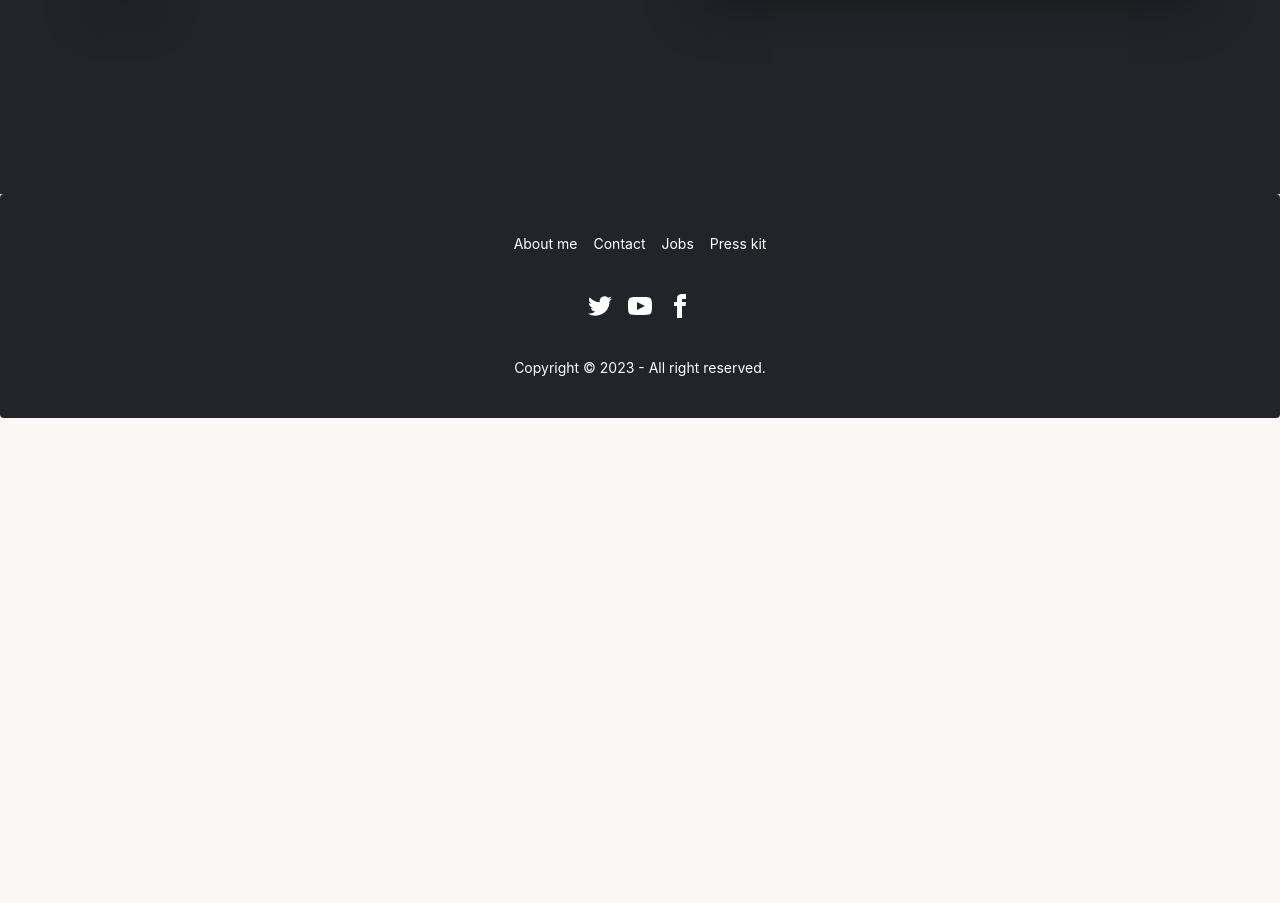
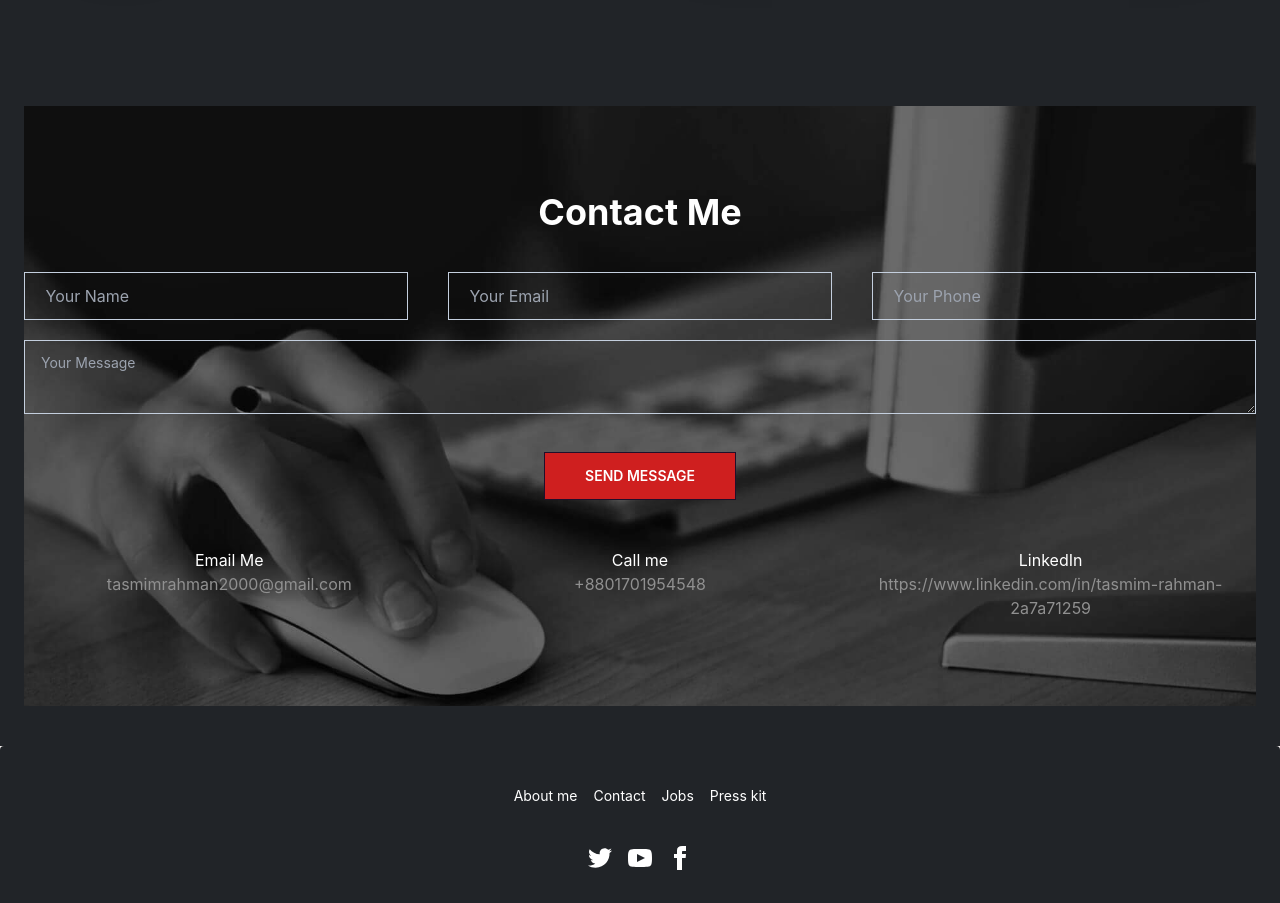
Before and after one commit to tasmim20/tasmim-portfolio, a React (Create React App) app: page / in a window 1280 px wide. Shown: the part 1490-2393 px from the top of the page. Before the commit the page ends 1908 px from the top, so only its background shows below. Built offline with nearby package versions, Linux system fonts and the light colour scheme.

Commit message:
contact me section added

```diff
--- /dev/null
+++ b/src/components/shared/ContactMe/ContactMe.js
@@ -0,0 +1,81 @@
+import img from "../../../assets/5.jpg";
+
+const ContactMe = () => {
+  return (
+    <div>
+      <div
+        className="hero text-white "
+        style={{ backgroundImage: `url(${img})`, height: 600, opacity: 2 }}
+      >
+        <div className=" lg:flex-row-reverse">
+          <div className="text-center  w-full">
+            <h1 className="text-4xl   font-bold pb-10">Contact Me</h1>
+          </div>
+          <div className=" ">
+            <div className=" text-white">
+              <form>
+
+             <div className="grid lg:grid-cols-3 grid-cols-1 gap-10 pb-5 text-white">
+             <input
+                    type="text"
+                    placeholder=" Your Name"
+                    name="user_name"
+                    className="input input-ghost sm:max-w-full bg-transparent rounded-none border-gray focus:bg-lightpink focus:text-white "
+                  />
+
+
+                  <input
+                    type="text"
+                    placeholder=" Your Email"
+                    name="user_email"
+                    className="input input-ghost bg-transparent w-full rounded-none border border-gray focus:bg-lightpink focus:text-white"
+                  />
+
+
+                  <input
+                    type="number"
+                    placeholder=" Your Phone"
+                    name="user_phone"
+                    className="input input-ghost bg-transparent w-full rounded-none border-gray focus:bg-lightpink focus:text-white"
+                  />
+             </div>
+
+
+                  <textarea
+                    name="message"
+                    className="textarea rounded-none textarea-ghost bg-transparent focus:bg-lightpink w-full focus:text-white border-gray"
+                    placeholder="Your Message"
+                  ></textarea>
+
+
+              <div className="grid justify-center">
+              <input
+                  className="btn btn-active  rounded-none bg-reddark  text-white mt-8 px-10"
+                  type="submit"
+                  value="Send Message"
+                />
+              </div>
+              </form>
+
+              <div className="grid  text-center lg:grid-cols-3 sm:grid-cols-1 mt-12">
+               <div>
+                <h2>Email Me</h2>
+                <p className="text-lightBlack">tasmimrahman2000@gmail.com</p>
+               </div>
+               <div>
+                  <h2>Call me</h2>
+                  <p className="text-lightBlack">+8801701954548</p>
+               </div>
+               <div>
+                   <h2>LinkedIn</h2>
+                   <p className="text-lightBlack">https://www.linkedin.com/in/tasmim-rahman-2a7a71259</p>
+               </div>
+              </div>
+            </div>
+          </div>
+        </div>
+      </div>
+    </div>
+  );
+};
+export default ContactMe;
--- a/src/components/shared/Home/Home.js
+++ b/src/components/shared/Home/Home.js
@@ -1,16 +1,20 @@
 import React from "react";
 import Header from "../../Header/Header";
 import AboutMe from "../AboutMe/AboutMe";
+import ContactMe from "../ContactMe/ContactMe";
 
 const Home = () => {
   return (
-    <div className=" max-w-8xl p-6 mx-auto space-y-6 sm:space-y-12 bg-blackdeep py-20">
+    <div className=" max-w-8xl p-6 mx-auto space-y-6 sm:space-y-12 bg-blackdeep pt-15 pb-10">
       <div className="max-w-8xl p-6 mx-auto space-y-6 sm:space-y-12">
         <Header></Header>
       </div>
       <div className="max-w-8xl p-6 mx-auto space-y-6 sm:space-y-12">
         <AboutMe></AboutMe>
       </div>
+      <div className="">
+        <ContactMe></ContactMe>
+      </div>
     </div>
   );
 };
--- a/tailwind.config.js
+++ b/tailwind.config.js
@@ -16,7 +16,12 @@ module.exports = {
         'blue':'#0000FF',
          'blackdeep':'#212428',
          'gray': '#C4CFDE',
-         'darkpink': '#ff014f'
+         'darkpink': '#ff014f',
+         'lightBlack': '#909090',
+         'lightpink': '#a52d2947',
+         'reddark':'#cf1f1f'
+
+
 
 
       },
```
Also changed, not shown: src/assets/5.jpg (added).
